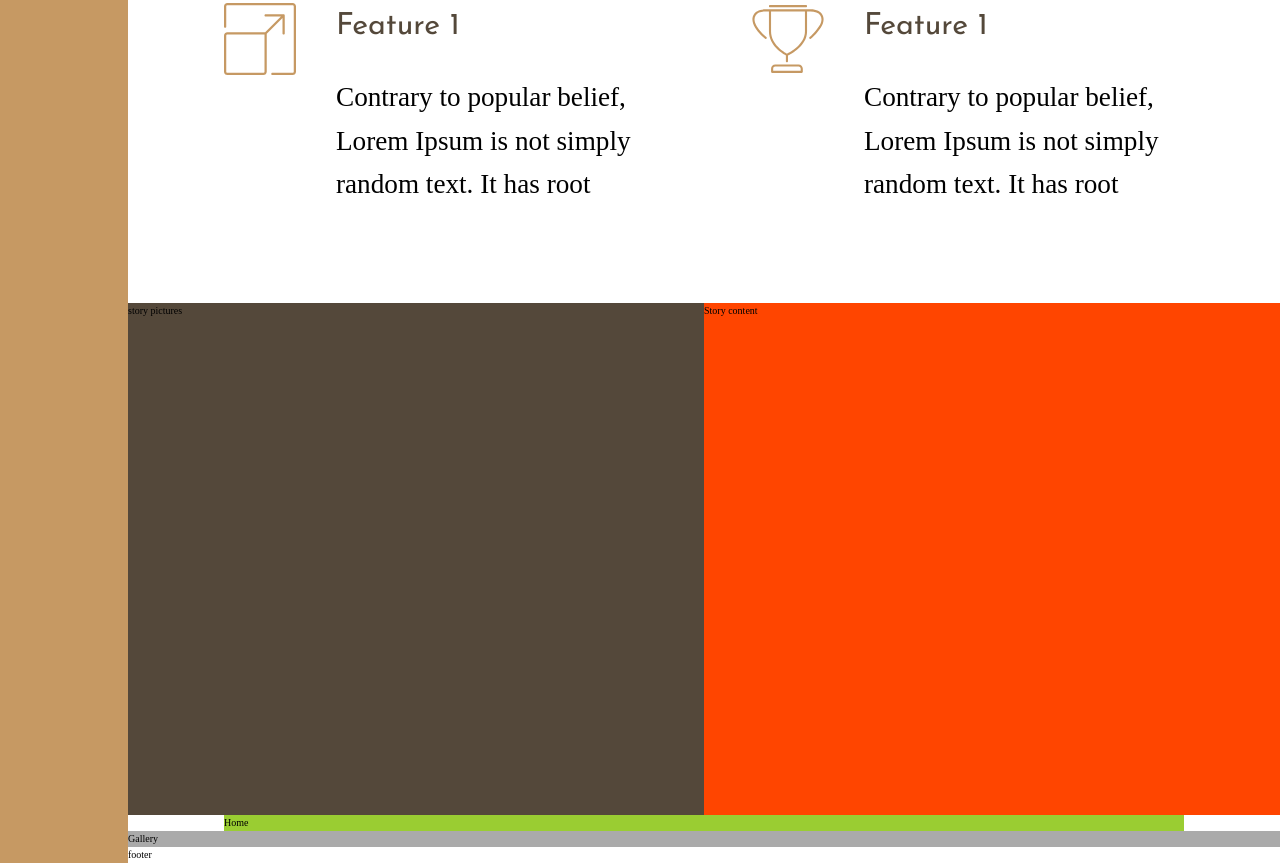
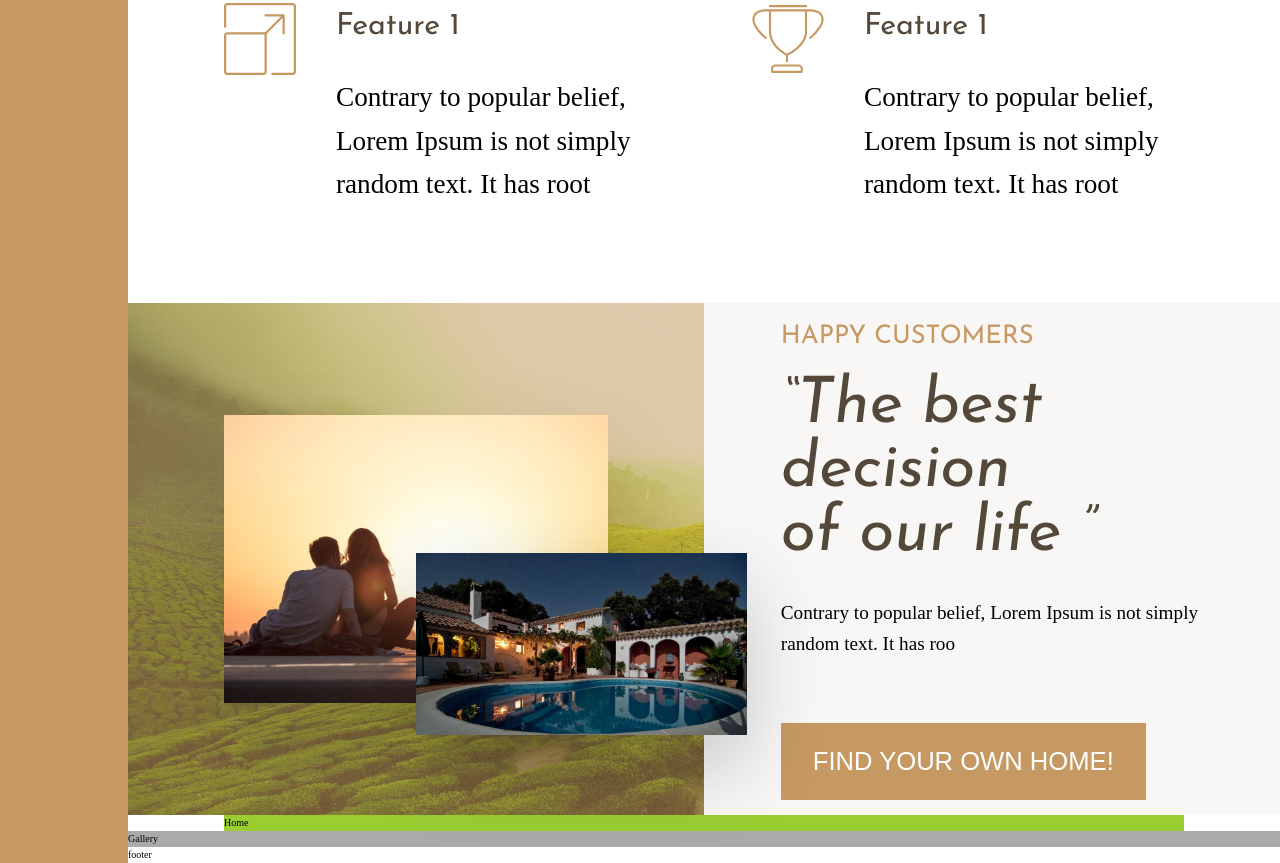
Before and after one commit to aljundik/nexter, a website: page index.html in a window 1280 px wide. Shown: the part 1331-2194 px from the top of the page. Drawn offline with Linux system fonts and the light colour scheme.

Commit message:
create story section

```diff
--- a/index.html
+++ b/index.html
@@ -73,11 +73,16 @@
     </section>
 
     <div class="story__pictures">
-        story pictures
+        <img src="./img/story-1.jpeg" alt="story 1" class="story__pictures--1">
+        <img src="./img/story-2.jpeg" alt="story 2" class="story__pictures--2">
+
     </div>
 
     <div class="story__content">
-        Story content
+       <h3 class="heading-3 mb-sl">Happy Customers</h3>
+       <h2 class="heading-2 mb-md">&ldquo;The best decision <br>of our life &rdquo;</h2>
+        <p class="story-text mb-md">Contrary to popular belief, Lorem Ipsum is not simply random text. It has roo</p>
+        <button class="btn">Find your own home!</button>
     </div>
 
     <div class="homes">
--- a/sass/_base.scss
+++ b/sass/_base.scss
@@ -42,6 +42,4 @@ body{
 
     // grid-template-rows: 80vh min-content 40vw repeat(3, min-content);
     // grid-template-columns: [sidebar-start] 8rem [sidebar-end full-start] minmax(6rem, 1fr) [center-start] repeat(8, [col-start] minmax(min-content, 14rem) [col-end]) [center-end] minmax(6rem, 1fr) [full-end];
-
-
 }
--- a/sass/_features.scss
+++ b/sass/_features.scss
@@ -3,12 +3,9 @@
     display: grid;
     //grid-template-columns: repeat(3,1fr);
     grid-template-columns: repeat(auto-fit , minmax(25rem, 1fr));
-
     margin: 6rem 0;
     grid-gap: 6rem;
     align-items: start;
-
-
 }
 
 .feature{
@@ -19,7 +16,6 @@
     grid-column-gap: 2.5rem;
 
     &__icon{
-
         grid-column: 1/2;
         grid-row: 1/-1;
         fill: $color-primary;
--- a/sass/_story.scss
+++ b/sass/_story.scss
@@ -1,13 +1,50 @@
 .story{
     &__pictures{
         background-color: $color-grey-dark-1;
-    grid-column: full-start / col-end 4;
+        grid-column: full-start / col-end 4;
+        display: grid;
+        grid-template-rows: repeat(6,1fr);
+        grid-template-columns: repeat(6,1fr);
+        align-items: center;
+        background-image: linear-gradient(rgba($color-primary,.5), rgba($color-primary,.5)) ,url(../img/back.jpg);
+        background-size: cover;
+
+        &--1{
+            width: 100%;
+            grid-row: 2 / 6;
+            grid-column: 2/6;
+            box-shadow: 0 2rem 5rem rgba(black,0.1);
+        }
+
+        &--2{
+            width: 115%;
+            grid-row: 4/6;
+            grid-column: 4 / 7;
+            z-index: 20;
+            box-shadow: 0 2rem 5rem rgba(black,0.2);
+
+        }
+    }
+
+
+
+
+
+    &__content{
+        background-color: $color-grey-light-1;
+        grid-column:  col-start 5 / full-end;
+
+        padding: 8vh 6vw;
+        display: grid;
+        align-content: center;
+        justify-items: start;
+
 
     }
 
-    &__content{
-        background-color: orangered;
-    grid-column:  col-start 5 / full-end;
-
+    &-text{
+        font-size: 1.2rem;
+        margin-bottom: 4rem;
+        color: black;
     }
 }
--- a/sass/_typography.scss
+++ b/sass/_typography.scss
@@ -7,11 +7,17 @@
 }
 .heading-2{
     @extend %heading;
+    font-size: 4rem;
+    color: $color-grey-dark-1;
+    line-height: 1;
+    font-style: italic;
 
 }
 .heading-3{
     @extend %heading;
-
+    font-size: 1.6rem;
+    color: $color-primary;
+    text-transform: uppercase;
 }
 
 .heading-4{
@@ -27,3 +33,19 @@
     }
 
 }
+
+.btn{
+    padding: 1.5rem 2rem;
+    color: white;
+    background-color: $color-primary;
+    border: none;
+    font-size: 1.6rem;
+    text-transform: uppercase;
+    font-weight: 400;
+}
+
+
+.mb-sl{margin-bottom: 1rem;}
+.mb-md{margin-bottom: 2rem;}
+.mb-lg{margin-bottom: 3rem;}
+.mb-hg{margin-bottom: 4rem;}
```
Also changed, not shown: css/style.css.
